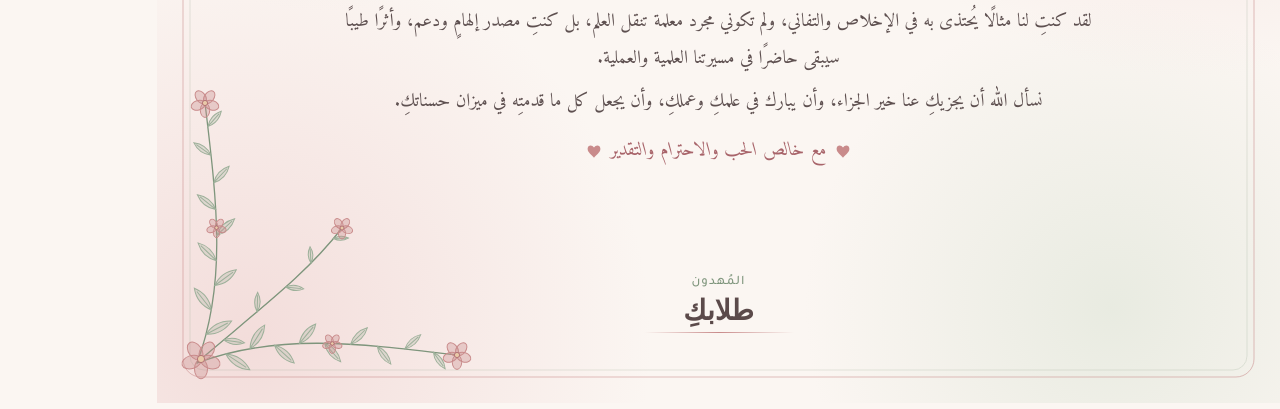
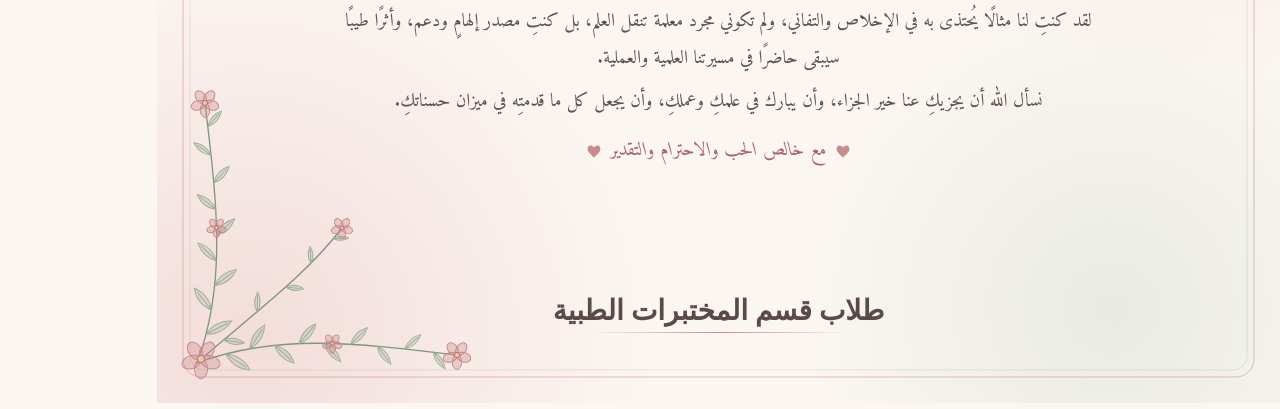
Before and after one commit to bdwwm40-maker/Abdulrahman-Belhaj, a plain HTML site: page certificates/iman-alfitouri/certificate-v4.html in a window 1280 px wide. Shown: the part 391-800 px from the top of the page. Drawn offline with Linux system fonts and the light colour scheme; a web font is replaced by a local one.

Commit message:
Design 4: sign as students of the Medical Laboratories department
Co-Authored-By: Claude Opus 5.5 <noreply@anthropic.com>
Claude-Session: https://claude.ai/code/session_01VvsFLjSHM24TFnKYNhuLar

```diff
--- a/certificates/iman-alfitouri/certificate-v4.html
+++ b/certificates/iman-alfitouri/certificate-v4.html
@@ -30,7 +30,7 @@ h1{font-family:'Aref Ruqaa',serif;font-weight:700;font-size:58px;line-height:1.2
 .sig{margin-top:auto;text-align:center}
 .sig .label{font-family:'Tajawal',sans-serif;font-weight:500;font-size:13px;letter-spacing:1px;color:#7E957C}
 .sig .val{font-family:'Aref Ruqaa',serif;font-weight:700;font-size:28px;color:#5B4A4A;line-height:1.4}
-.sig .rule{width:150px;height:1px;background:linear-gradient(90deg,transparent,#C98B8B,transparent);margin:2px auto 0}
+.sig .rule{width:260px;height:1px;background:linear-gradient(90deg,transparent,#C98B8B,transparent);margin:2px auto 0}
 </style></head>
 <body><div class="cert">
 <svg class="deco" viewBox="0 0 1123 794">
@@ -173,6 +173,6 @@ h1{font-family:'Aref Ruqaa',serif;font-weight:700;font-size:58px;line-height:1.2
     <p>نسأل الله أن يجزيكِ عنا خير الجزاء، وأن يبارك في علمكِ وعملكِ، وأن يجعل كل ما قدمتِه في ميزان حسناتكِ.</p>
   </div>
   <div class="closing"><svg viewBox="-24 -6 48 50"><path d="M0 8 C-6 -2 -20 0 -20 12 C-20 24 -6 32 0 40 C6 32 20 24 20 12 C20 0 6 -2 0 8 Z" fill="#C98B8B"/></svg>مع خالص الحب والاحترام والتقدير<svg viewBox="-24 -6 48 50"><path d="M0 8 C-6 -2 -20 0 -20 12 C-20 24 -6 32 0 40 C6 32 20 24 20 12 C20 0 6 -2 0 8 Z" fill="#C98B8B"/></svg></div>
-  <div class="sig"><div class="label">المُهدون</div><div class="val">طلابكِ</div><div class="rule"></div></div>
+  <div class="sig"><div class="val">طلاب قسم المختبرات الطبية</div><div class="rule"></div></div>
 </div>
 </div></body></html>
```
Also changed, not shown: 2 other files.
